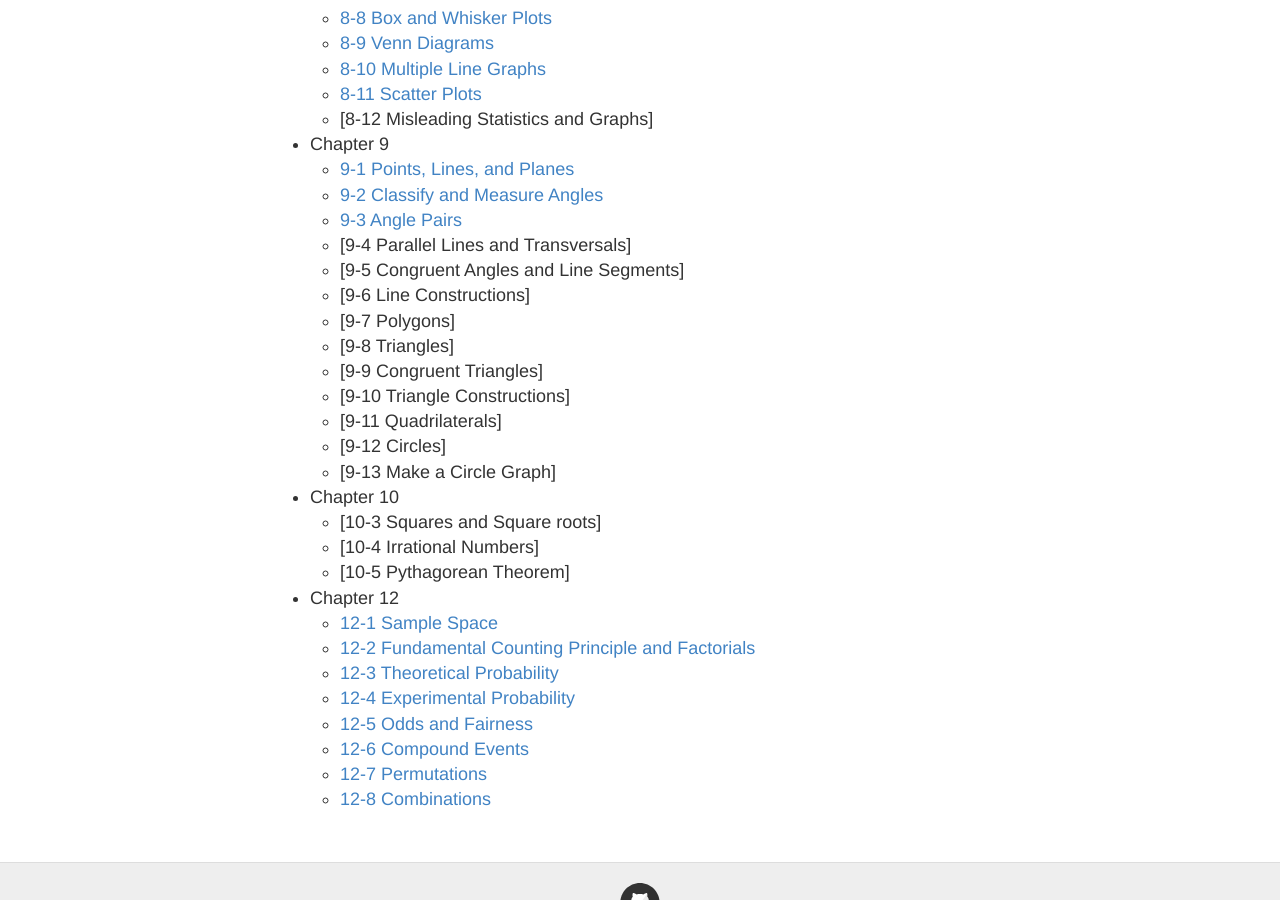
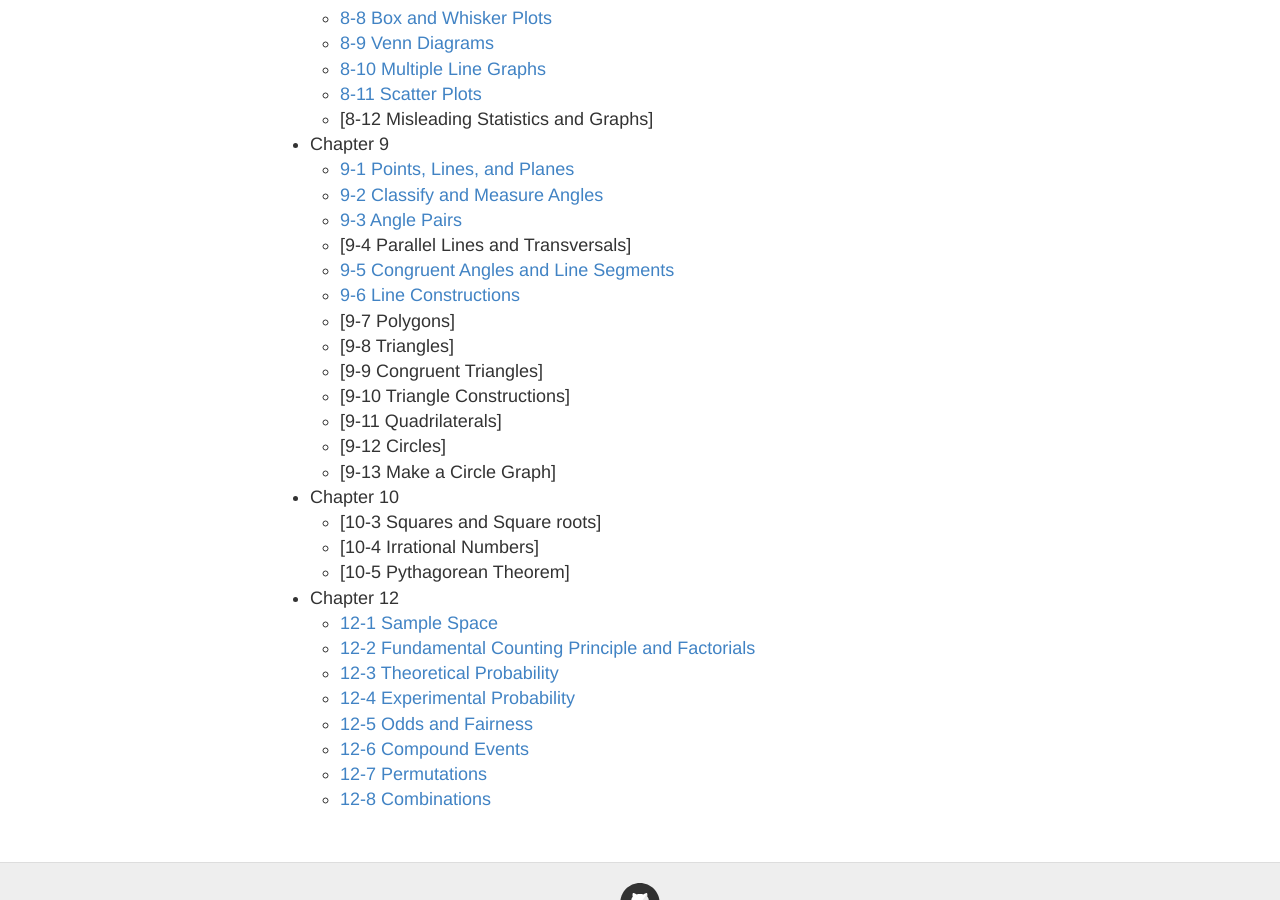
Before and after one commit to ctkstl/7th_math, a Jekyll site: the page built from outline.md, in a window 1280 px wide and 900 px high, scrolled down 818 px. Built offline with Jekyll 4.4.1, drawn with Linux system fonts in a browser that asks for light colours; some of the changed lines change nothing that is shown.

Commit message:
more ch. 9

```diff
--- a/outline.md
+++ b/outline.md
@@ -38,8 +38,8 @@ permalink: /outline
     * [9-2 Classify and Measure Angles](9-2-ClassifyAngles)
     * [9-3 Angle Pairs](9-3-AnglePairs)
     * [9-4 Parallel Lines and Transversals]
-    * [9-5 Congruent Angles and Line Segments]
-    * [9-6 Line Constructions]
+    * [9-5 Congruent Angles and Line Segments](9-5-CongruentAngles)
+    * [9-6 Line Constructions](9-6-LineConstruction)
     * [9-7 Polygons]
     * [9-8 Triangles]
     * [9-9 Congruent Triangles]
```
